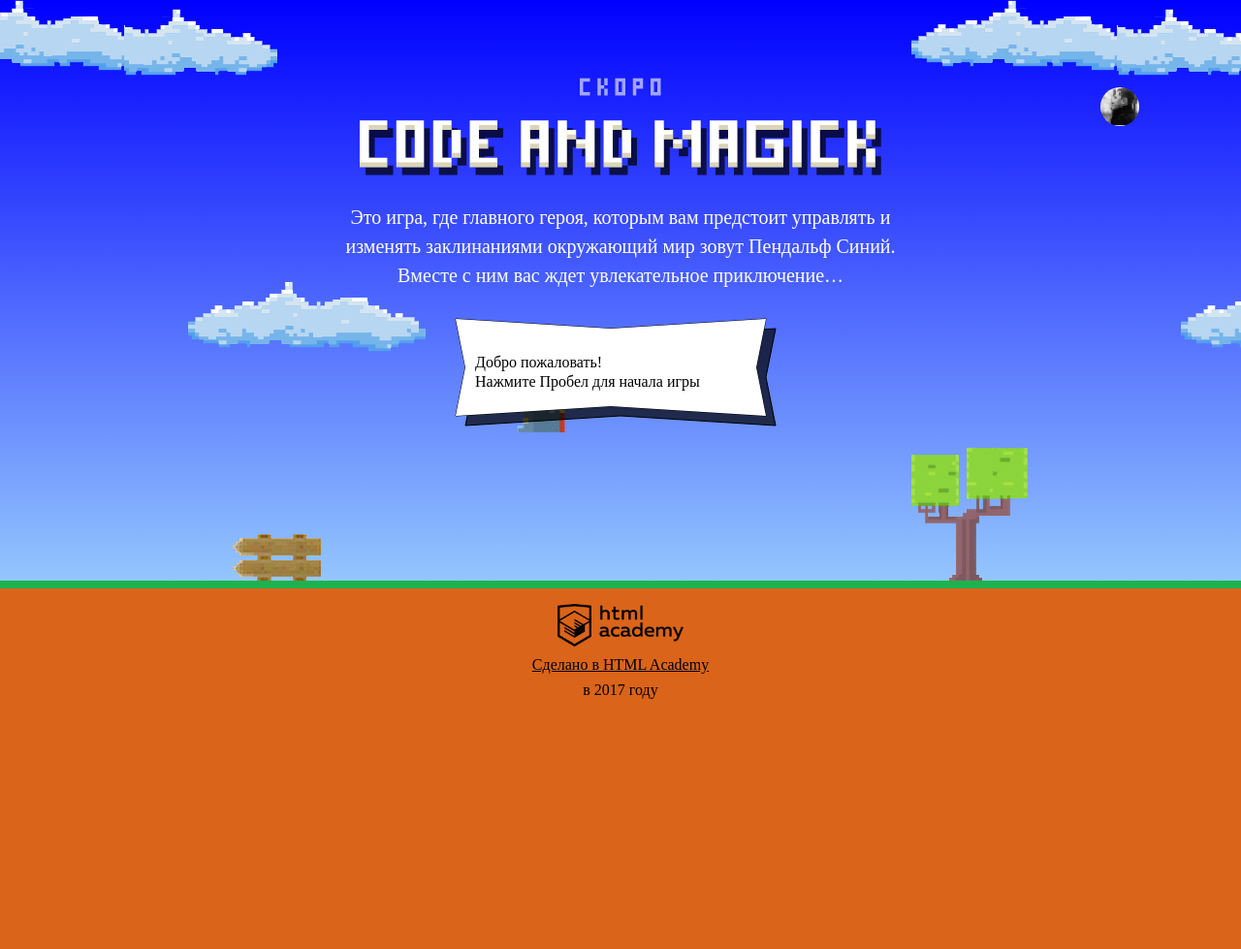
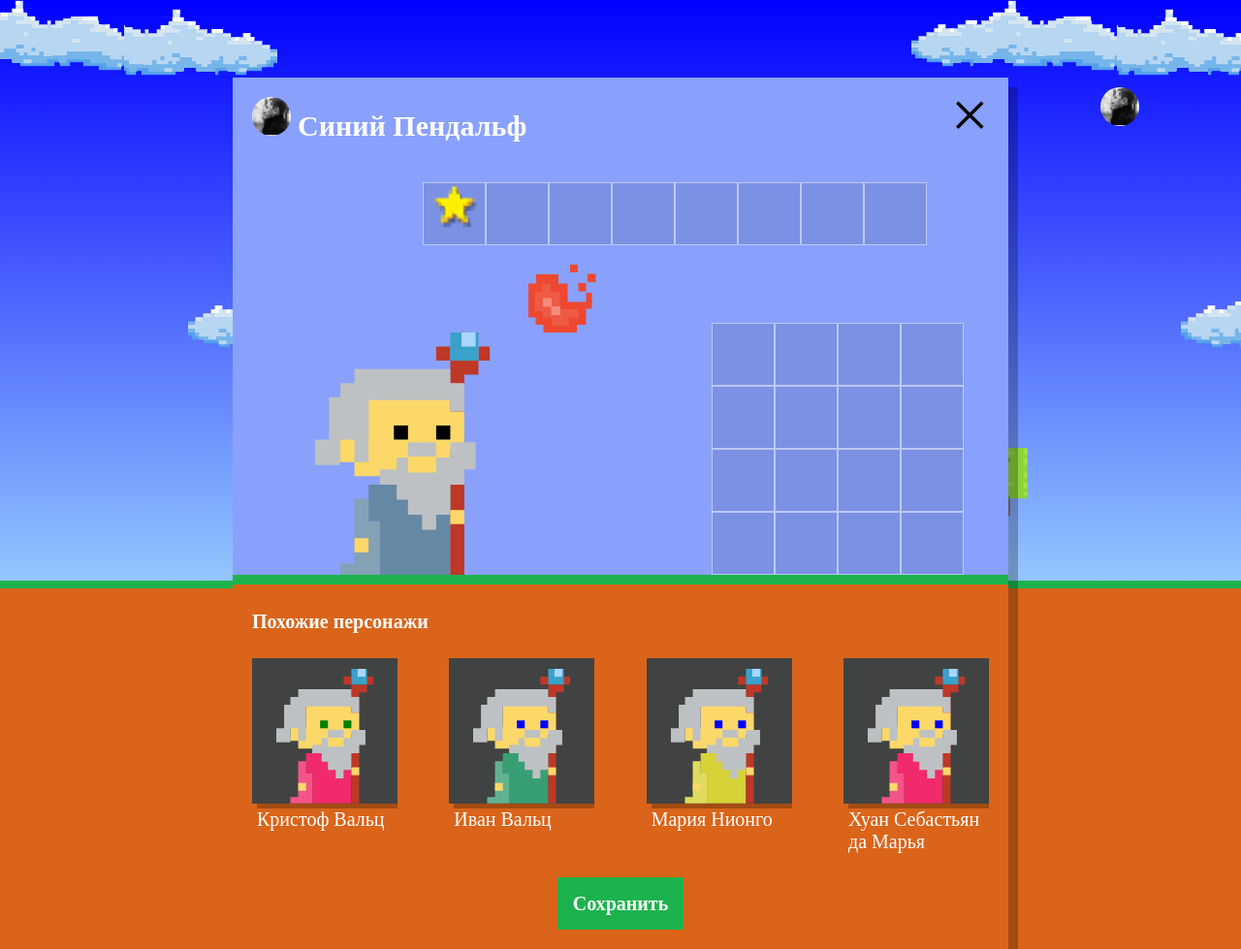
Before and after one commit to ksi77/1051527-code-and-magick-18, a website: page index.html in a window 1280 px wide. Shown: the whole page at 97% size. Before the commit the page ends 800 px from the top, so only its background shows below. Drawn offline with Linux system fonts and the light colour scheme; a web font is replaced by a local one.

Commit message:
4. Учебный проект: нас орда Учебный проект «Код и Магия»

```diff
--- a/index.html
+++ b/index.html
@@ -226,6 +226,7 @@
   }
 </script>
 <script src="js/stat.js"></script>
+<script src="js/setup.js"></script>
 <script src="js/game.js"></script>
 
 </body>
--- /dev/null
+++ b/js/setup.js
@@ -0,0 +1,59 @@
+// Файл setup.js
+
+'use strict';
+
+var userDialog = document.querySelector('.setup');
+userDialog.classList.remove('hidden');
+
+var WIZARD_NAMES = ['Иван', 'Хуан Себастьян', 'Мария', 'Кристоф', 'Виктор', 'Юлия', 'Люпита', 'Вашингтон'];
+var WIZARD_SURNAMES = ['да Марья', 'Верон', 'Мирабелла', 'Вальц', 'Онопко', 'Топольницкая', 'Нионго', 'Ирвинг'];
+var WIZARD_COAT_COLORS = ['rgb(101, 137, 164)', 'rgb(241, 43, 107)', 'rgb(146, 100, 161)', 'rgb(56, 159, 117)', 'rgb(215, 210, 55)', 'rgb(0, 0, 0)'];
+var WIZARD_EYES_COLORS = ['black', 'red', 'blue', 'yellow', 'green'];
+var WIZARD_COUNT = 4;
+
+var getRandomElement = function (array) {
+  return array[Math.round((array.length - 1) * Math.random())];
+};
+
+var createWizard = function (wizardNames, wizardSurnames, wizardCoatColors, wizardEyesColors) {
+  var newWizard = {
+    // Без проверки на повторение имен.
+    name: getRandomElement(wizardNames) + ' ' + getRandomElement(wizardSurnames),
+    coatColor: getRandomElement(wizardCoatColors),
+    eyesColor: getRandomElement(wizardEyesColors)
+  };
+  return newWizard;
+};
+
+var createWizardsList = function (wizardNames, wizardSurnames, wizardCoatColors, wizardEyesColors, listLenght) {
+  var wizards = [];
+
+  for (i = 0; i < listLenght; i++) {
+    wizards.push(createWizard(wizardNames, wizardSurnames, wizardCoatColors, wizardEyesColors));
+  }
+  return wizards;
+};
+
+var similarListElement = userDialog.querySelector('.setup-similar-list');
+
+var similarWizardTemplate = document.querySelector('#similar-wizard-template')
+    .content
+    .querySelector('.setup-similar-item');
+
+var wizards = createWizardsList(WIZARD_NAMES, WIZARD_SURNAMES, WIZARD_COAT_COLORS, WIZARD_EYES_COLORS, WIZARD_COUNT);
+
+var renderWizard = function (wizard) {
+  var wizardElement = similarWizardTemplate.cloneNode(true);
+  wizardElement.querySelector('.setup-similar-label').textContent = wizard.name;
+  wizardElement.querySelector('.wizard-coat').style.fill = wizard.coatColor;
+  wizardElement.querySelector('.wizard-eyes').style.fill = wizard.eyesColor;
+  return wizardElement;
+};
+
+var fragment = document.createDocumentFragment();
+for (var i = 0; i < wizards.length; i++) {
+  fragment.appendChild(renderWizard(wizards[i]));
+}
+similarListElement.appendChild(fragment);
+
+userDialog.querySelector('.setup-similar').classList.remove('hidden');
```
